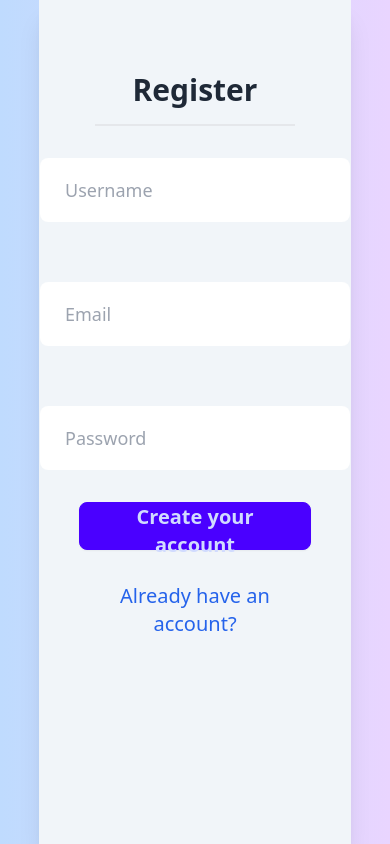
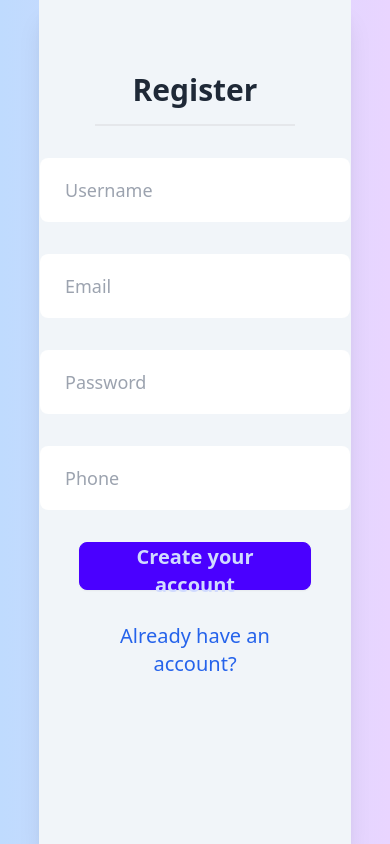
Before and after one commit to stevjoo/ToDoList-CRUD-, a PHP site: page /register.php in a window 390 px wide. Run offline with PHP 8.4, Linux system fonts and the light colour scheme.

Commit message:
phone number for register

```diff
--- a/todo_app/register.php
+++ b/todo_app/register.php
@@ -1,28 +1,34 @@
 <?php
-require 'db/config.php';
+require 'db/config.php'; // Ensure this initializes the $conn variable for MySQLi
 
 if ($_SERVER['REQUEST_METHOD'] == 'POST') {
-    $username = $_POST['username'];
-    $email = $_POST['email'];
+    $username = htmlspecialchars($_POST['username']);
+    $email = htmlspecialchars($_POST['email']);
     $password = password_hash($_POST['password'], PASSWORD_DEFAULT);
+    $phone = htmlspecialchars($_POST['phone']);
 
-    $stmt = $conn->prepare("SELECT id FROM users WHERE email = ?");
-    $stmt->bind_param("s", $email);
+    // Check if the email or phone already exists
+    $stmt = $conn->prepare("SELECT id FROM users WHERE email = ? OR phone = ?");
+    $stmt->bind_param("ss", $email, $phone);
     $stmt->execute();
     $stmt->store_result();
 
     if ($stmt->num_rows > 0) {
-        echo "The email you entered has already been registered.";
+        echo "<p style='color:red;'>The email or phone number you entered has already been registered.</p>";
     } else {
-        $stmt = $conn->prepare("INSERT INTO users (username, email, password) VALUES (?, ?, ?)");
-        $stmt->bind_param("sss", $username, $email, $password);
+        // Insert the new user into the database
+        $stmt = $conn->prepare("INSERT INTO users (username, email, password, phone) VALUES (?, ?, ?, ?)");
+        $stmt->bind_param("ssss", $username, $email, $password, $phone);
 
         if ($stmt->execute()) {
             header("Location: index.php");
+            exit();
         } else {
-            echo "Failed to register user.";
+            echo "<p style='color:red;'>Failed to register user. Please try again later.</p>";
         }
     }
+
+    $stmt->close(); // Close the statement
 }
 ?>
 
@@ -33,15 +39,15 @@
     <meta name="viewport" content="width=device-width, initial-scale=1.0">
     <title>Register</title>
     <link rel="stylesheet" href="src/todostylesoutput.css">
-
 </head>
 <body class="min-h-screen bg-gradient-to-r from-blue-200 to-purple-200 m-0 p-0 overflow-visible">
     <div class="m-auto h-screen w-4/5 p-10 md:w-3/5 bg-slate-100 text-xl shadow-xl shadow-blue">
         <h2 class="m-4 py-4 text-3xl text-center font-bold border-b-2">Register</h2>
         <form action="register.php" method="POST" class="flex flex-col items-center">
-            <input class="input input-lg my-4 md:w-3/5" type="text" name="username" placeholder="Username" required><br>
-            <input class="input input-lg my-4 md:w-3/5" type="email" name="email" placeholder="Email" required><br>
+            <input class="input input-lg my-4 md:w-3/5" type="text" name="username" placeholder="Username" required>
+            <input class="input input-lg my-4 md:w-3/5" type="email" name="email" placeholder="Email" required>
             <input class="input input-lg my-4 md:w-3/5" type="password" name="password" placeholder="Password" required>
+            <input class="input input-lg my-4 md:w-3/5" type="text" name="phone" placeholder="Phone" required>
             <button class="my-4 block btn btn-primary text-xl" type="submit">Create your account</button>
             <a class="my-4 block text-center text-blue-600 hover:underline" href="register.php">Already have an account?</a>
         </form>
```
